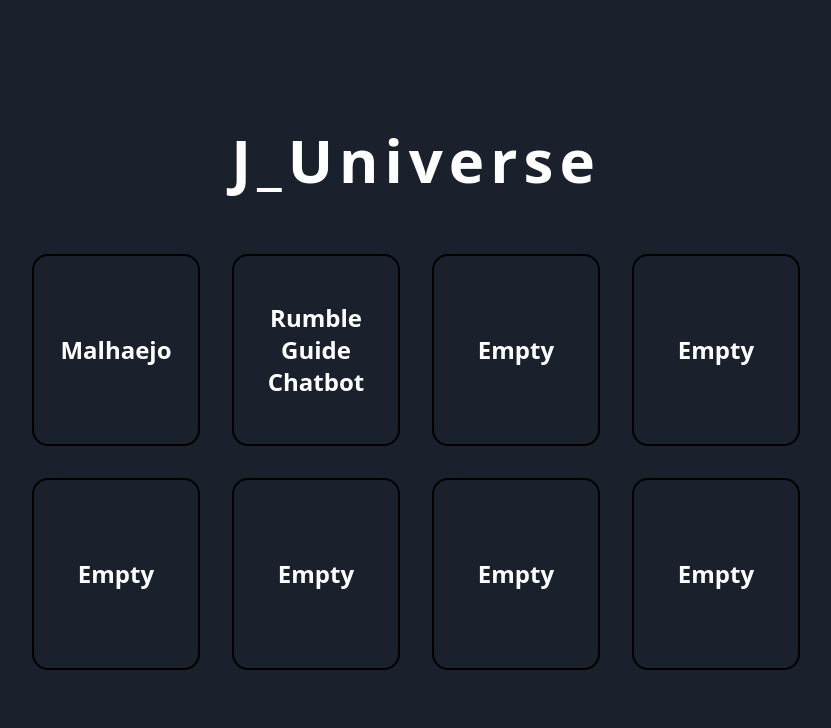
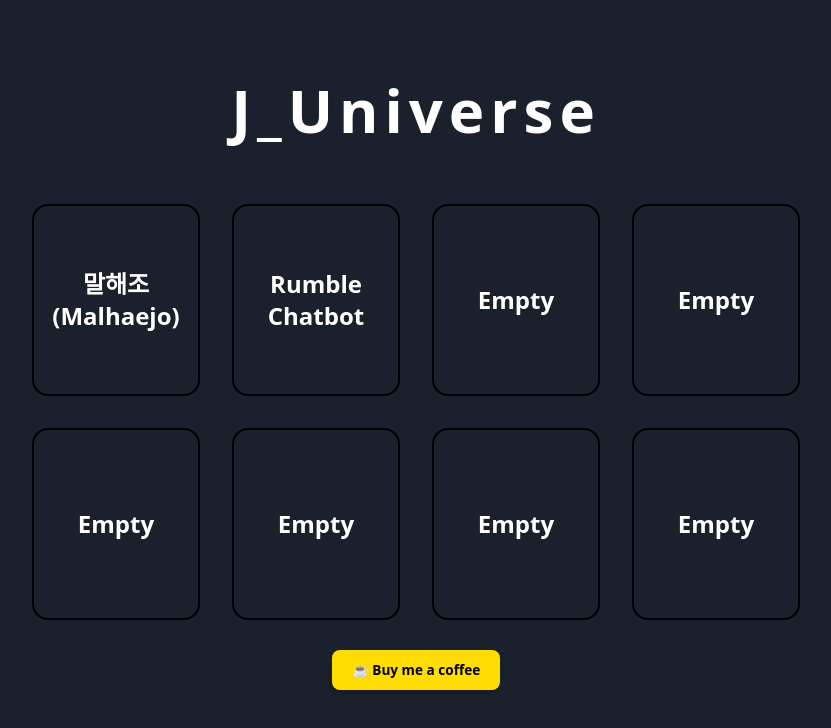
Before and after one commit to Limjaewoo-kor/j_universe, a React (Create React App) app in the folder frontend/: page / in a window 1280 px wide. Shown: the top 728 px of the page, without its empty margins (224-1055 px from the left). Built offline with nearby package versions, Linux system fonts and the light colour scheme; no server answers.

Commit message:
1. 후원 하기 기능 추가 2. Rumble Chatbot 프로젝트내 안내 문구 추가 3. 말해조 gpt모델 변경

```diff
--- a/frontend/src/components/FeedbackForm.js
+++ b/frontend/src/components/FeedbackForm.js
@@ -11,7 +11,7 @@ const FeedbackForm = ({ onClose }) => {
     try {
       const API_BASE_URL = process.env.REACT_APP_API_BASE_URL || "http://localhost:8000";
       await axios.post(`${API_BASE_URL}/feedback`, {
-        project: "rumble_guide_chatbot",
+        project: "rumble_chatbot",
         feedback_text: content,
         type: type // 백엔드가 지원한다면
       });
--- /dev/null
+++ b/frontend/src/components/buymeacoffee.js
@@ -0,0 +1,28 @@
+import React from 'react';
+
+const Buymeacoffee = () => {
+  return (
+      <a
+          href="https://coff.ee/j.uni"
+          target="_blank"
+          rel="noopener noreferrer"
+          style={{
+              display: 'inline-block',
+              padding: '10px 20px',
+              backgroundColor: '#FFDD00',
+              color: '#000',
+              borderRadius: '8px',
+              fontWeight: 'bold',
+              textDecoration: 'none',
+              boxShadow: '0 4px 6px rgba(0,0,0,0.1)',
+              fontSize: "0.85em",
+              textAlign: "center"
+          }}
+      >
+          ☕ Buy me a coffee
+      </a>
+
+  );
+};
+
+export default Buymeacoffee;
--- a/frontend/src/pages/ChatPage.js
+++ b/frontend/src/pages/ChatPage.js
@@ -8,6 +8,7 @@ import FeedbackForm from '../components/FeedbackForm';
 import { askRagChat } from "../api/ragChat";
 import { Link, useNavigate } from "react-router-dom";
 import { useAuth } from "../contexts/authContext";
+import Buymeacoffee from '../components/buymeacoffee';
 
 const ChatPage = () => {
   const navigate = useNavigate();
@@ -54,13 +55,14 @@ const ChatPage = () => {
 
   return (
       <div className="min-h-screen bg-gray-100 dark:bg-gray-900">
-      <header className="flex flex-col md:flex-row justify-between items-center px-4 py-4 border-b bg-white dark:bg-gray-800">
+        <header
+            className="flex flex-col md:flex-row justify-between items-center px-4 py-4 border-b bg-white dark:bg-gray-800">
           <div className="text-center md:text-left mb-4 md:mb-0">
-          <h1 className="text-xl font-bold text-blue-600 dark:text-blue-300">Rumble Guide Chatbot️</h1>
+            <h1 className="text-xl font-bold text-blue-600 dark:text-blue-300">Rumble Chatbot – 비공식 가이드</h1>
             <nav className="mt-2 text-sm">
               <Link to="/" className="hover:text-blue-400">J_Universe_home</Link>
               <span className="mx-2">|</span>
-            <Link to="/chat" className="hover:text-blue-400">Rumble_Guide_home</Link>
+              <Link to="/chat" className="hover:text-blue-400">Rumble_Chatbot_home</Link>
             </nav>
           </div>
 
@@ -71,8 +73,8 @@ const ChatPage = () => {
               Feedback
             </button>
             <p className="text-xs text-center md:text-left text-gray-600 dark:text-gray-300">
-            Feedback시 캐릭터명을 내용 하단에 포함해주시면 좋습니다.<br />
-            When providing feedback, please include the character name at the bottom.
+              Feedback시 서버 및 캐릭터명을 내용 하단에 포함해주시면 좋습니다.<br/>
+              When providing feedback, please include the server and character name at the bottom of the content.
             </p>
           </div>
 
@@ -99,7 +101,7 @@ const ChatPage = () => {
           </div>
         </header>
 
-      {showFeedback && <FeedbackForm onClose={() => setShowFeedback(false)} />}
+        {showFeedback && <FeedbackForm onClose={() => setShowFeedback(false)}/>}
 
         <div className="flex flex-col md:flex-row gap-8 w-full max-w-6xl mx-auto px-4 py-6">
 
@@ -107,33 +109,65 @@ const ChatPage = () => {
             <h2 className="text-xl font-bold mb-2">
               User Chat Room
             </h2>
+            <br/>
             <p className="text-sm mb-4 text-gray-600 dark:text-gray-300">
               Current Users in Chat Room: {userCount}
             </p>
-          <ChatBox messages={messages} myId={userId} />
-          <ChatInput sendMessage={sendMessage} />
+            <ChatBox messages={messages} myId={userId}/>
+            <ChatInput sendMessage={sendMessage}/>
             <p className="text-sm mt-2 text-gray-500 dark:text-gray-400">
-            채팅방 접속자들에게 질문해보세요.<br />
+              채팅방 접속자들에게 질문해보세요.<br/>
               Ask questions to chat room users.
             </p>
           </div>
 
           <div className="flex-1 bg-white dark:bg-gray-800 rounded-lg shadow p-4">
             <h2 className="text-xl font-bold mb-2">
-            Rumble Guide Chatbot
+              Rumble Chatbot
             </h2>
             <p className="text-sm mb-4 text-gray-600 dark:text-gray-300">
-            챗봇에 추가하실 정보가 있다면 Feedback을 작성해주세요.<br />
+              챗봇에 추가하실 정보가 있다면 Feedback을 작성해주세요.<br/>
               If you have information to add, please write feedback.
             </p>
-          <RagChatBox messages={ragMessages} />
-          <RagChatInput sendMessage={sendRagMessage} />
+            <RagChatBox messages={ragMessages}/>
+            <RagChatInput sendMessage={sendRagMessage}/>
             <p className="text-sm mt-2 text-gray-500 dark:text-gray-400">
-            질문 예시 ) 오메가 블레이드가 뭐야?<br />
+              질문 예시 ) 오메가 블레이드가 뭐야?<br/>
               Example questions ) What is Omega Blade?
             </p>
           </div>
         </div>
+        <p style={{
+          fontSize: "0.85em",
+          color: "gray",
+          textAlign: "center"
+        }}>
+          본 사이트는 공식 가이드가 아닌 개인의 게임 플레이 경험을 바탕으로 제작된 비공식 콘텐츠입니다.<br/>
+          콘텐츠는 직접 플레이하며 정리한 정보로 구성되어 있으며, 공식 개발사와는 관련이 없습니다.<br/>
+          This site is not an official guide, but unofficial content created based on personal gameplay
+          experience. <br/>
+          The content consists of information compiled through direct gameplay and is not affiliated with the official
+          developer.
+        </p>
+        <br/>
+        <p style={{
+          fontSize: "0.9em",
+          color: "gray",
+          fontWeight: "bold",
+          textAlign: "center"
+        }}>
+          일정 시간 사용하지 않으면 간혹 챗봇이 동작하지 않는 경우가 있습니다.<br/>
+          새로고침 후 다시 시도해 주세요.
+          <br/>
+          If you don't use it for a certain period of time, the chatbot may not work. <br/>
+          Please refresh and try again.
+        </p>
+        <div style={{textAlign: "center", padding: '30px 20px'}}>
+          {/* 콘텐츠 */}
+          <Buymeacoffee/>
+        </div>
+
+
       </div>
   );
 };
--- a/frontend/src/pages/InputPage.js
+++ b/frontend/src/pages/InputPage.js
@@ -17,13 +17,15 @@ function InputPage() {
   };
 
   return (
-      <div className="min-h-screen bg-gradient-to-b from-white to-blue-50 dark:from-gray-900 dark:to-gray-800 text-gray-800 dark:text-white flex flex-col items-center px-6 py-12">
+      <div
+          className="min-h-screen bg-gradient-to-b from-white to-blue-50 dark:from-gray-900 dark:to-gray-800 text-gray-800 dark:text-white flex flex-col items-center px-6 py-12">
           <h2 className="text-2xl sm:text-3xl font-extrabold text-blue-700 dark:text-blue-300 mb-4 text-center drop-shadow">
               전달하고 싶은 핵심 문장을 입력해주세요
           </h2>
 
           {/* 예시 박스 */}
-        <div className="bg-white dark:bg-gray-800 border border-blue-100 dark:border-gray-600 text-gray-600 dark:text-gray-300 text-sm sm:text-base rounded-xl px-4 py-3 mb-6 max-w-xl shadow-sm">
+          <div
+              className="bg-white dark:bg-gray-800 border border-blue-100 dark:border-gray-600 text-gray-600 dark:text-gray-300 text-sm sm:text-base rounded-xl px-4 py-3 mb-6 max-w-xl shadow-sm">
               예시: <span className="text-gray-800 dark:text-white font-medium">"택배가 일주일째 도착하지 않았습니다"</span>
           </div>
 
@@ -46,6 +48,19 @@ function InputPage() {
           >
               👉 다음 단계로 이동
           </button>
+          <br/>
+          <p style={{
+              fontSize: "0.9em",
+              color: "gray",
+              fontWeight: "bold",
+              textAlign: "center"
+          }}>
+              일정 시간 사용하지 않으면 간혹 챗봇이 동작하지 않는 경우가 있습니다.<br/>
+              새로고침 후 다시 시도해 주세요.
+              <br/>
+              If you don't use it for a certain period of time, the chatbot may not work. <br/>
+              Please refresh and try again.
+          </p>
       </div>
   );
 }
--- a/frontend/src/pages/LoginPage.js
+++ b/frontend/src/pages/LoginPage.js
@@ -43,7 +43,7 @@ const LoginPage = () => {
           <nav className="space-x-2 text-sm text-gray-300">
             <Link to="/" className="hover:text-blue-400">J_Universe_home</Link>
             <Link to="/home" className="hover:text-blue-400">Malhaejo_home</Link>
-            <Link to="/chat" className="hover:text-blue-400">Rumble_Guide_home</Link>
+            <Link to="/chat" className="hover:text-blue-400">Rumble_Chatbot_home</Link>
           </nav>
         </div>
       </div>
--- a/frontend/src/pages/MainPage.js
+++ b/frontend/src/pages/MainPage.js
@@ -1,9 +1,10 @@
 import React from 'react';
 import { useNavigate } from 'react-router-dom';
+import Buymeacoffee from "../components/buymeacoffee";
 
 const menuList = [
-  { label: "Malhaejo", to: "/home" },
-  { label: "Rumble Guide Chatbot", to: "/chat" },
+  { label: "말해조(Malhaejo)", to: "/home" },
+  { label: "Rumble Chatbot", to: "/chat" },
   { label: "Empty", to: "/" },
   { label: "Empty", to: "/" },
   { label: "Empty", to: "/" },
@@ -28,6 +29,10 @@ export default function MainPage() {
                   </button>
               ))}
           </div>
+          <div style={{textAlign: "center", padding: '30px 20px'}}>
+              {/* 콘텐츠 */}
+              <Buymeacoffee/>
+          </div>
       </div>
   );
 }
```
Also changed, not shown: frontend/src/pages/HomePage.js (+18 -7 lines), 2 other files (tests, documents, lock files or other folders). Lines whose indentation alone changed are shown as unchanged.
